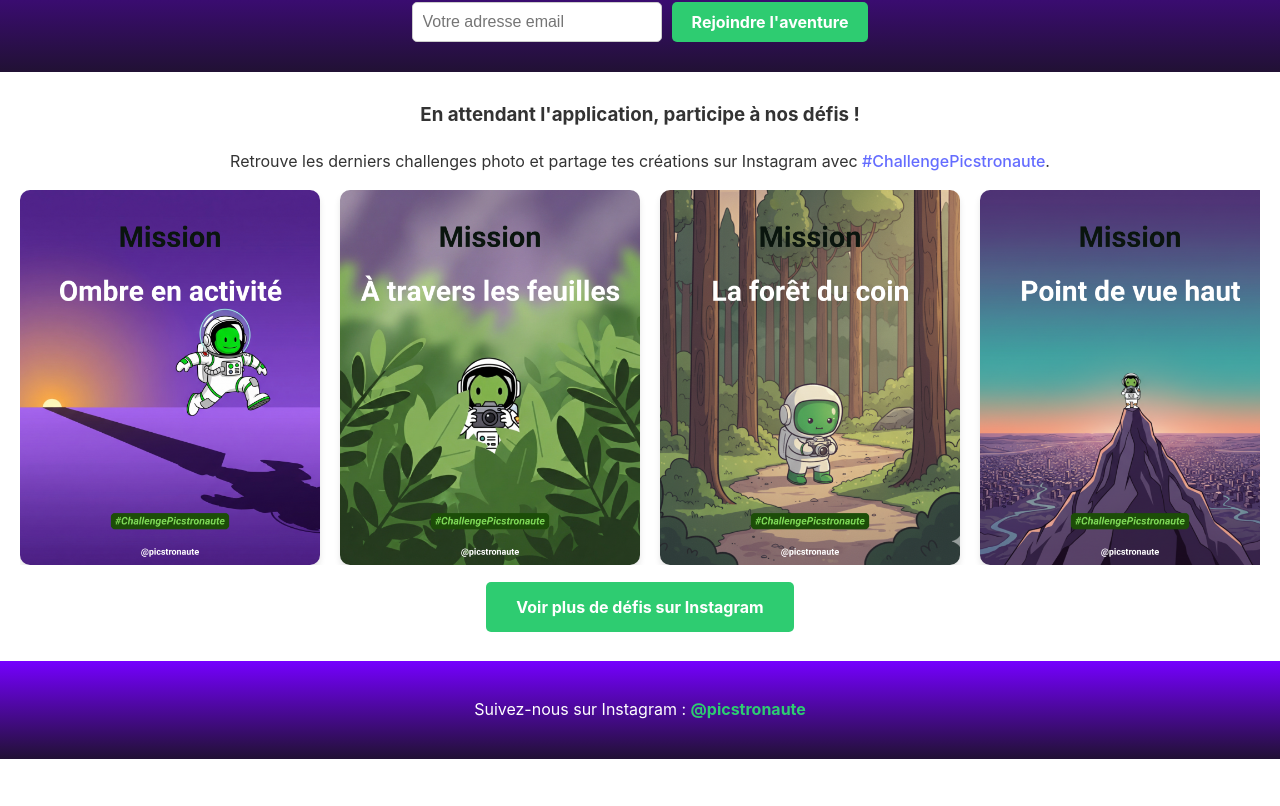
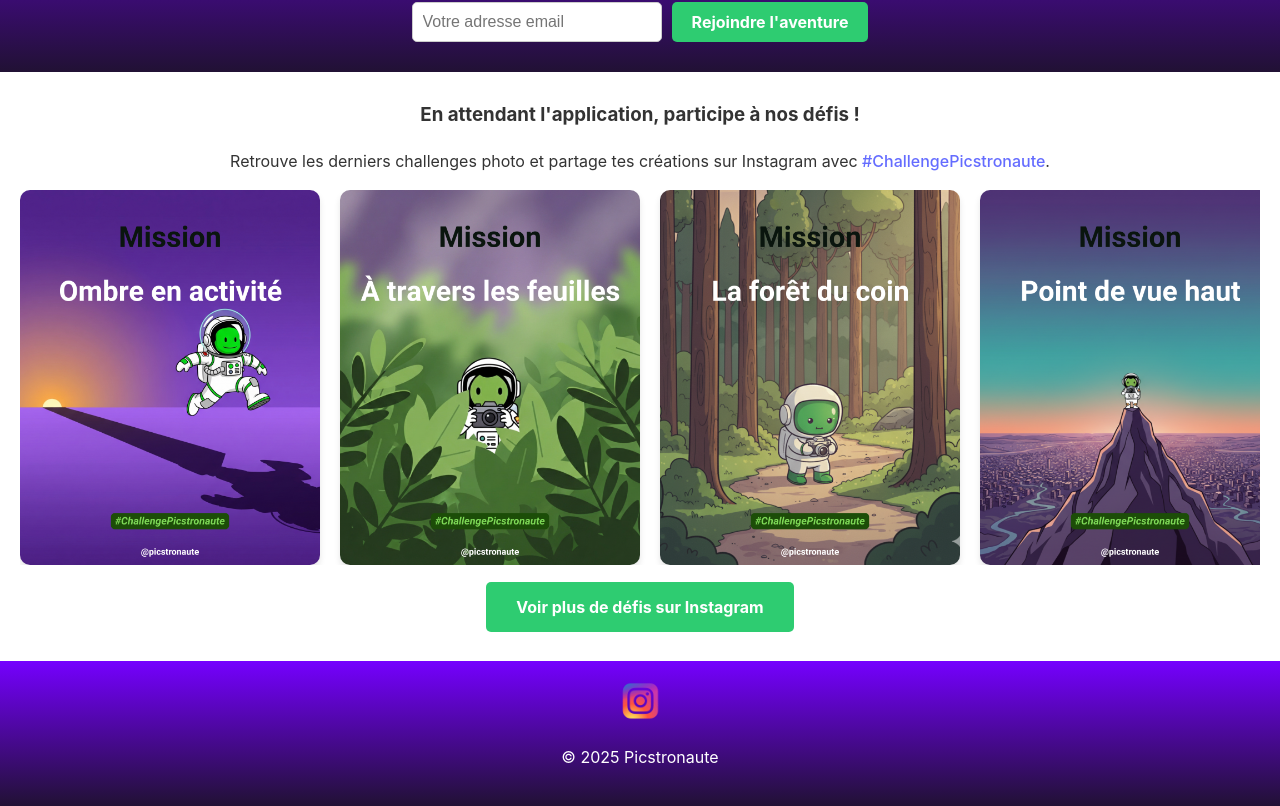
Before and after one commit to MichaelDkt/picstronaute-web, a React (Vite) app: page / in a window 1280 px wide. Shown: the part 1652-2458 px from the top of the page. Before the commit the page ends 2411 px from the top, so only its background shows below. Built offline with nearby package versions, Linux system fonts and the light colour scheme; no server answers.

Commit message:
Changement du JSON

```diff
--- a/src/components/Footer.css
+++ b/src/components/Footer.css
@@ -10,3 +10,12 @@
   text-decoration: none;
   font-weight: bold;
 }
+
+.instagram-icon  {
+  height: 40px;
+  width: auto;
+}
+
+.main-footer p {
+  font-size: 1rem;
+}
--- a/src/components/Footer.jsx
+++ b/src/components/Footer.jsx
@@ -4,7 +4,10 @@ import './Footer.css'; // Nous créerons ce fichier plus tard
 function Footer() {
   return (
     <footer className="main-footer">
-      <p>Suivez-nous sur Instagram : <a href="https://instagram.com/picstronaute" target="_blank" rel="noopener noreferrer">@picstronaute</a></p>
+      <a href="https://instagram.com/picstronaute" target="_blank">
+      <img src="./images/logo-instagram.png" alt="Instagram Icon" className="instagram-icon" />
+      </a>
+      <p className="footer-copyright">© 2025 Picstronaute</p>
     </footer>
   );
 }
--- a/vite.config.js
+++ b/vite.config.js
@@ -4,5 +4,5 @@ import react from '@vitejs/plugin-react';
 // https://vitejs.dev/config/
 export default defineConfig({
   plugins: [react()],
-  base: '/picstronaute-web/', // Assurez-vous que le nom du dépôt est correct
+  base: '/', // Assurez-vous que le nom du dépôt est correct
 });
```
Also changed, not shown: public/images/logo-instagram.png (added).
